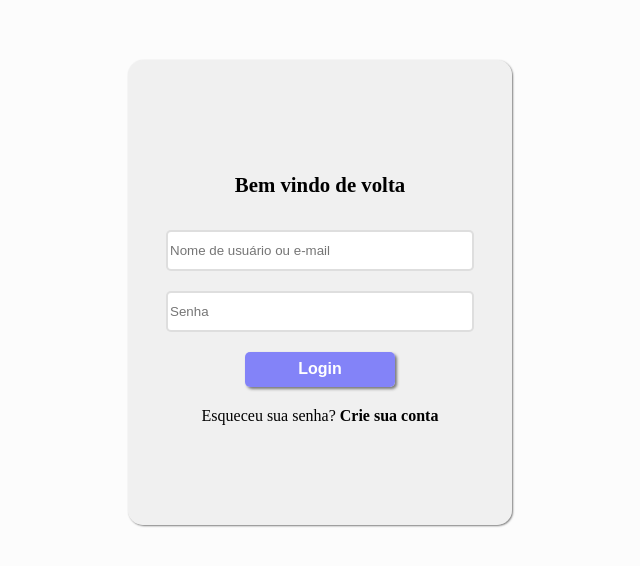
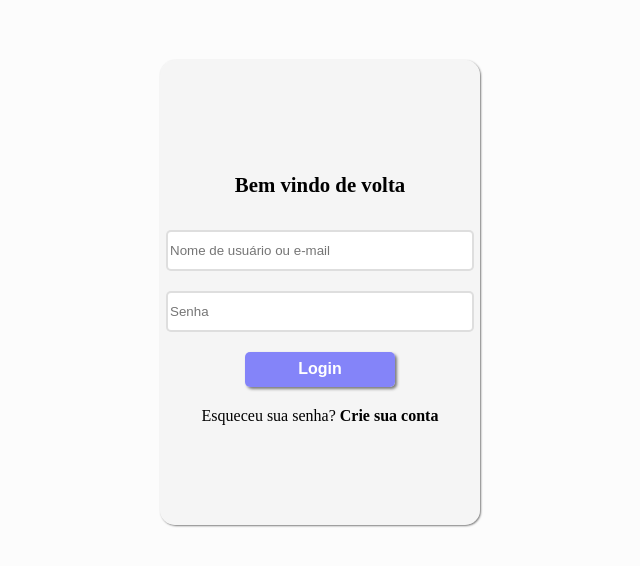
Before and after one commit to julianopaulos/react_crud_consume, a React (Create React App) app: page / in a window 1280 px wide. Shown: the part 108-674 px from the top of the page, without its empty margins (320-960 px from the left). Built offline with nearby package versions, Linux system fonts and the light colour scheme; no server answers.

Commit message:
continuando criação da tela de login, já instalada biblioteca axios para as requisições

```diff
--- a/package.json
+++ b/package.json
@@ -10,6 +10,7 @@
     "@types/node": "^16.11.26",
     "@types/react": "^17.0.40",
     "@types/react-dom": "^17.0.13",
+    "axios": "^0.26.1",
     "react": "^17.0.2",
     "react-dom": "^17.0.2",
     "react-router-dom": "^6.2.2",
--- a/src/Pages/Home/index.tsx
+++ b/src/Pages/Home/index.tsx
@@ -1,4 +1,4 @@
-import { useState } from 'react';
+import { FormEvent, useState } from 'react';
 import { Link } from 'react-router-dom';
 
 import { Div, H3, Span } from './styles';
@@ -11,9 +11,20 @@ export default function Home() {
     const [userName, setUserName] = useState<String>('');
     const [password, setPassword] = useState<String>('');
 
+    async function handleLogin(event: FormEvent){
+        event.preventDefault();
+        if(!userName || !password) {
+            alert('Por favor, preencha todos os campos');
+            return false;
+        }
+
+        await console.log('teste');
+    }
+
+
     return (
         <Div>
-            <Form onSubmit={(e) => {e.preventDefault(); console.log('teste')}}>
+            <Form onSubmit={handleLogin}>
                 <H3>
                     Bem vindo de volta
                 </H3>
--- a/src/components/Form/styles.ts
+++ b/src/components/Form/styles.ts
@@ -2,7 +2,7 @@ import styled from 'styled-components';
 
 
 export const Container = styled.form`
-    width: 30%;
+    width: 25%;
     padding: 100px 0;
     display: flex;
     flex-direction: column;
@@ -11,6 +11,6 @@ export const Container = styled.form`
     border-style: none;
     border-width: 0;
     border-radius: 15px;
-    background-color: rgba(230, 230, 230, .5);
+    background-color: rgba(240, 240, 240, .5);
     box-shadow: 1px 1px 2px rgba(0,0,0,0.5);
 `;
```
Also changed, not shown: 1 other file (tests, documents, lock files or other folders).
